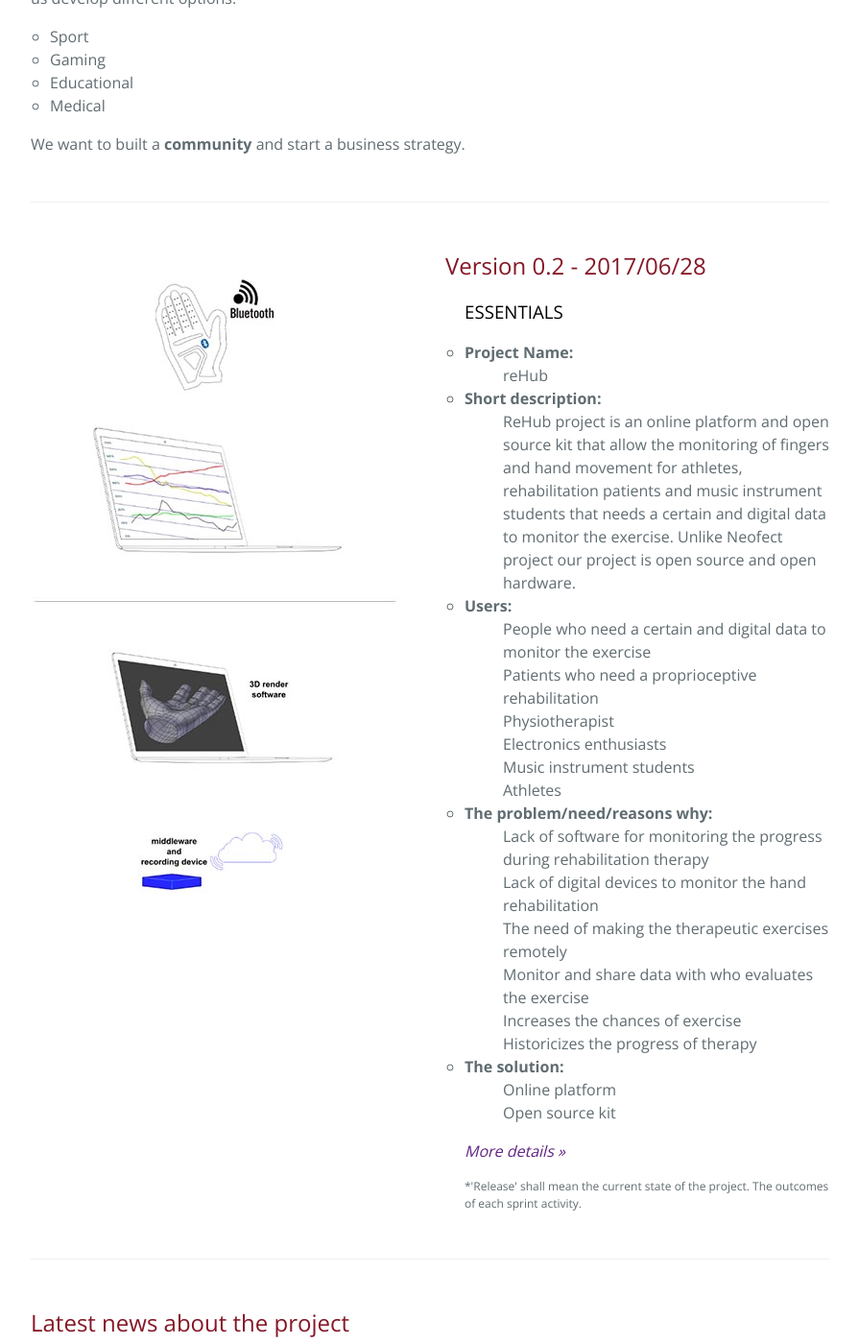
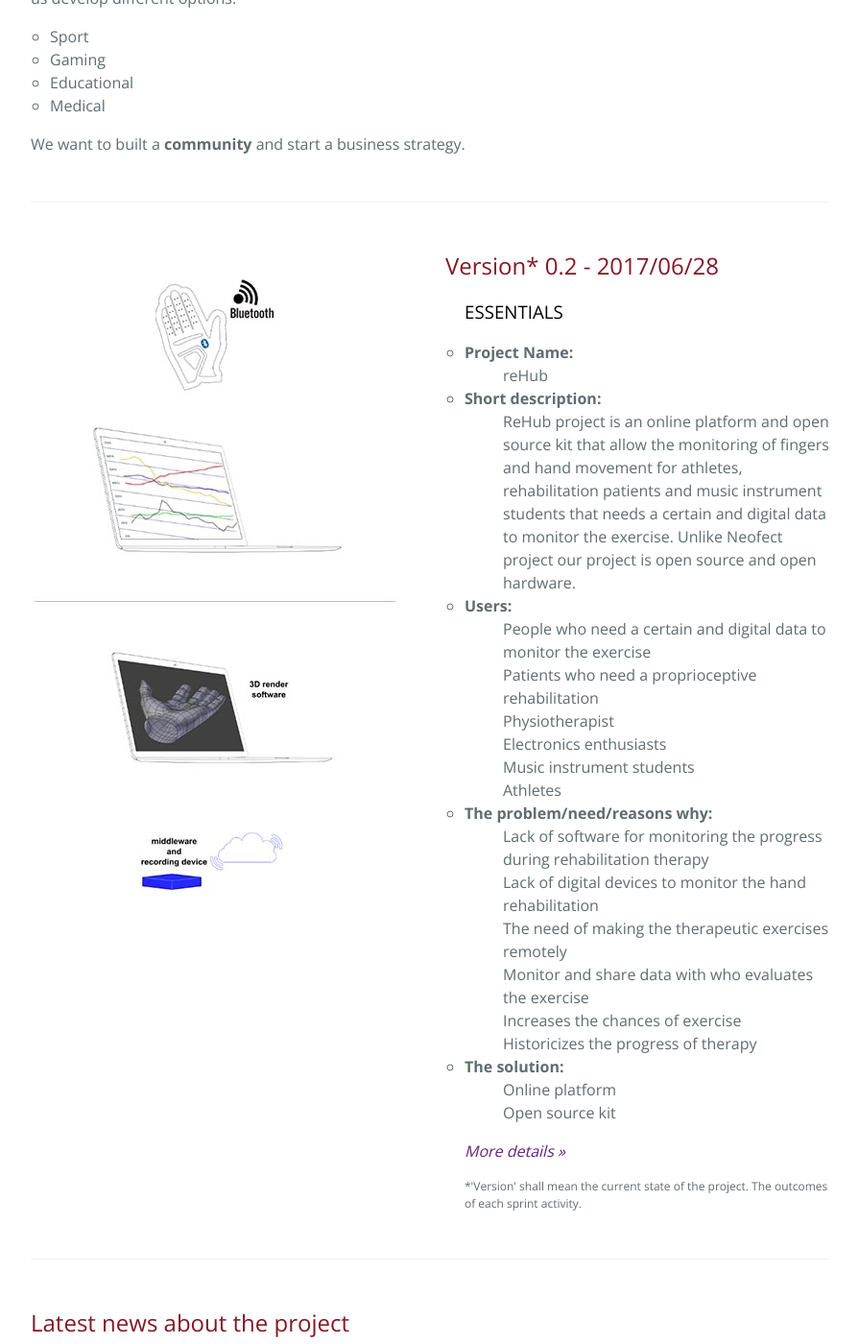
Before and after one commit to opencarecc/rehub, a Jekyll site: the page built from index.html, in a window 1280 px wide and 1400 px high, scrolled down 711 px. Shown: the whole window at 96% size, without its empty margins (192-1087 px from the left). Built offline with Jekyll 4.4.1, drawn with Linux system fonts in a browser that asks for light colours; comment, search, counter and statistics services are not loaded.

Commit message:
edit text release in homepage

```diff
--- a/_includes/release_notes.html
+++ b/_includes/release_notes.html
@@ -1,5 +1,5 @@
 <div class="column">
-	<h2>Version 0.2 - 2017/06/28</h2>
+	<h2>Version* 0.2 - 2017/06/28</h2>
 	<ul>
 	<h3>ESSENTIALS</h3>
 
@@ -28,11 +28,11 @@
 		<dd>Online platform</dd>
 		<dd>Open source kit</dd>
 	<p>
-		<a href="https://github.com/opencarecc/breathinggames/wiki">
+		<a href="https://opencarecc.github.io/rehub/blog/2017/06/28/rehub-version-02/">
 			<em>More details »</em>
 		</a>
 	</p>
 		<p class="font_size_12">
-			*'Release' shall mean the current state of the project. The outcomes of each sprint activity.
+			*'Version' shall mean the current state of the project. The outcomes of each sprint activity.
 		</p>
 </div>
```
